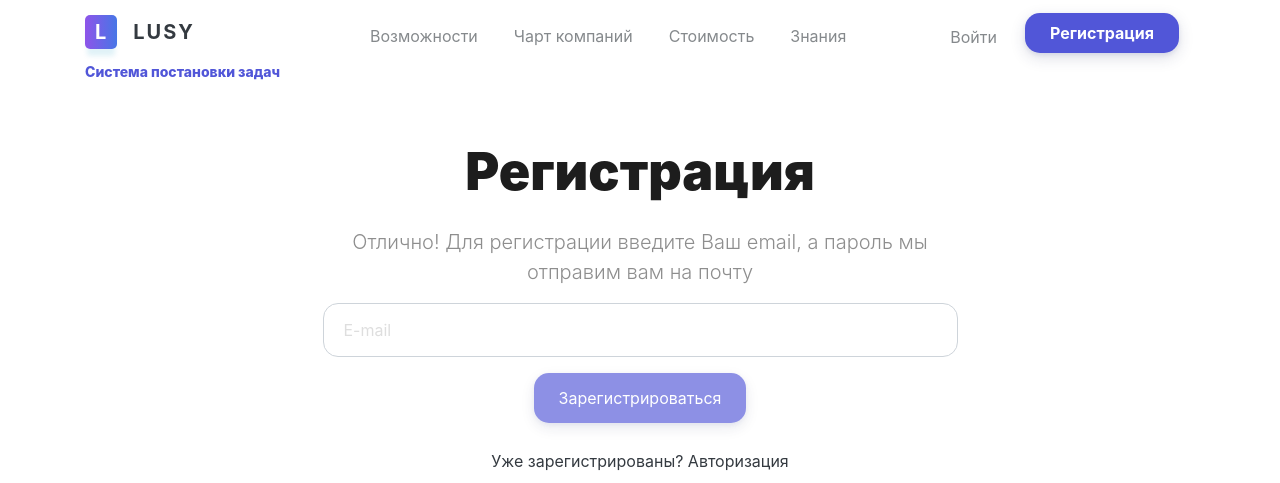
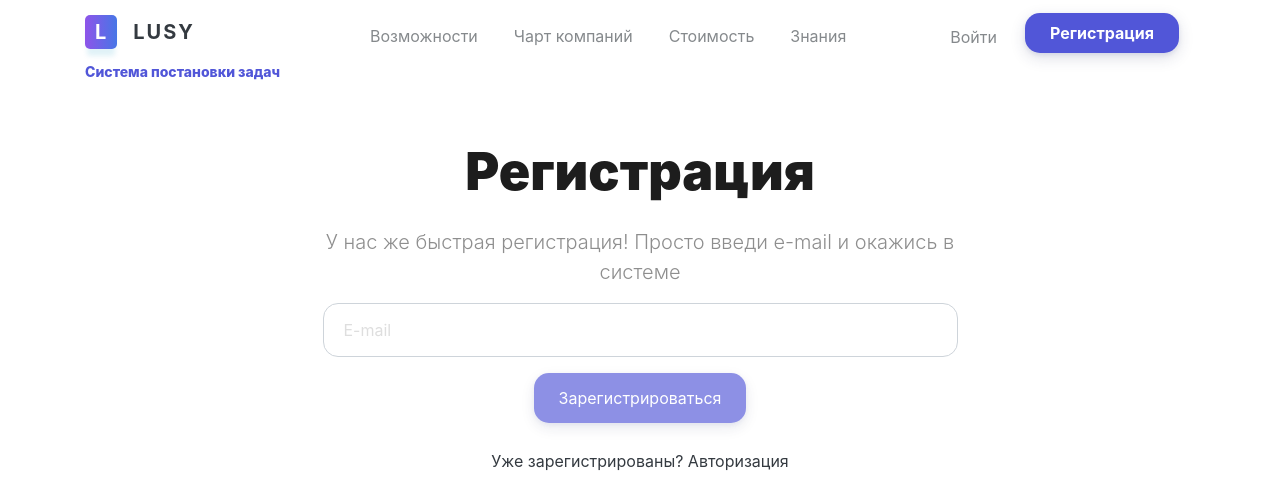
Before and after one commit to lusyio/lusypublic, a PHP site: template app/views/register/main.php in a window 1280 px wide. Shown: the top 483 px of the page. Run offline with PHP 8.4, Linux system fonts and the light colour scheme; the template is opened without the code that fills it, so the values that code supplies are empty; some libraries are stand-ins or nearby versions.

Commit message:
Правка текста reg

```diff
--- a/app/views/register/main.php
+++ b/app/views/register/main.php
@@ -21,7 +21,7 @@ if (!empty($_POST['email'])) {
                     <section>
                         <div class="form-group">
                             <div class="lead-text-under text-center mb-3 mt-0">
-                                Отлично! Для регистрации введите Ваш email, а пароль мы отправим вам на почту
+                                У нас же быстрая регистрация! Просто введи e-mail и окажись в системе
                             </div>
                             <input id="emailAdmin" type="text" value="<?=$email?>" name="email" class="form-control required email"
                                    placeholder="E-mail">
```
